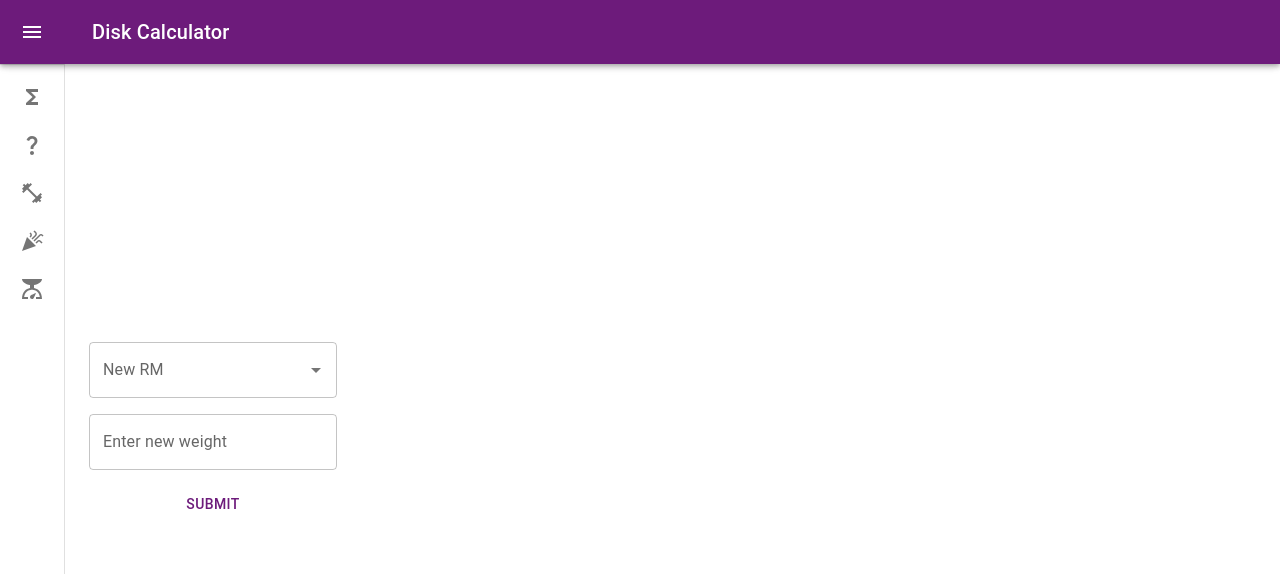
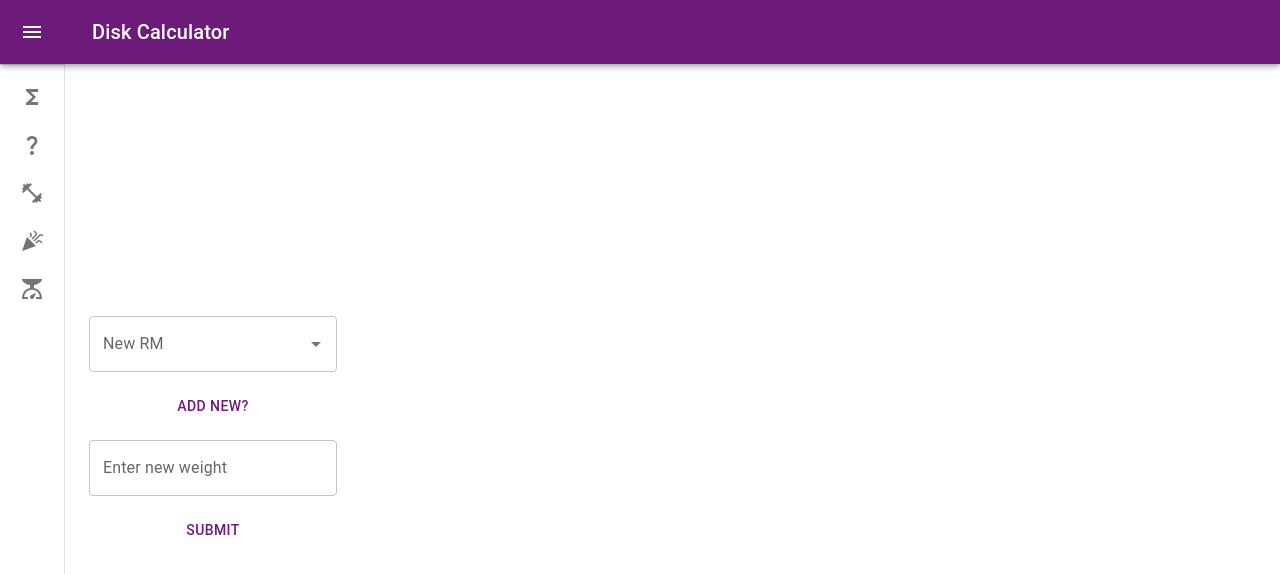
Before and after one commit to danisaurio/disk-calculator, a React app: page / in a window 1280 px wide. Both pictures are taken after a click on the button "New RM". Shown: the top 574 px of the page. Built offline with nearby package versions, Linux system fonts and the light colour scheme; no server answers; the database is empty; the HTML template or start-up script is replaced by a standard one.

Commit message:
new pr name

```diff
--- a/src/pages/NewRM.tsx
+++ b/src/pages/NewRM.tsx
@@ -6,9 +6,13 @@ const NewRM = () => {
   const [allMovements, setAllMovements] = useState<Record<string, { kgs: string; date: string; }[]>>()
   const [selectedMovement, setSelectedMovement] = useState<{name: string, rm: string, date: string}>()
   const [weight, setWeight]=useState<string>('');
+  const [addNew, setAddNew]=useState<boolean>(false);
+  const [selectedNewMovement, setSelectedNewMovement] = useState<string>()
 
   const handleAddWeight = async() => {
-    if(weight && selectedMovement){
+    if(addNew && selectedNewMovement){
+      await addNewRM({kgs: weight, movement: selectedNewMovement})
+    } else if (weight && selectedMovement){
       await addNewRM({kgs: weight, movement: selectedMovement.name})
     }
   }
@@ -34,6 +38,10 @@ const NewRM = () => {
   return (
     <Stack direction={'column'} spacing={2}>
     <Stack direction={'column'} spacing={2}>
+      {
+        addNew ? (
+            <TextField id="outlined-basic" type="number" label="Enter new weight" variant="outlined" value={weight} onChange={(w)=>setSelectedNewMovement(w.currentTarget.value)} color="secondary" />
+        ) : (
           <FormControl fullWidth>
           <Autocomplete
             id="demo-simple-select"
@@ -43,6 +51,10 @@ const NewRM = () => {
             onChange={handleAutocomplete}
           />
         </FormControl>
+        )
+      }
+      <Button onClick={()=> setAddNew(!addNew)}>{addNew ? 'Add existing' : 'Add New?'}</Button>
+
       {
         selectedMovement && (
           <div>Current RM: {selectedMovement.rm}kgs ({selectedMovement.date})</div>
```
Lines whose indentation alone changed are shown as unchanged.
